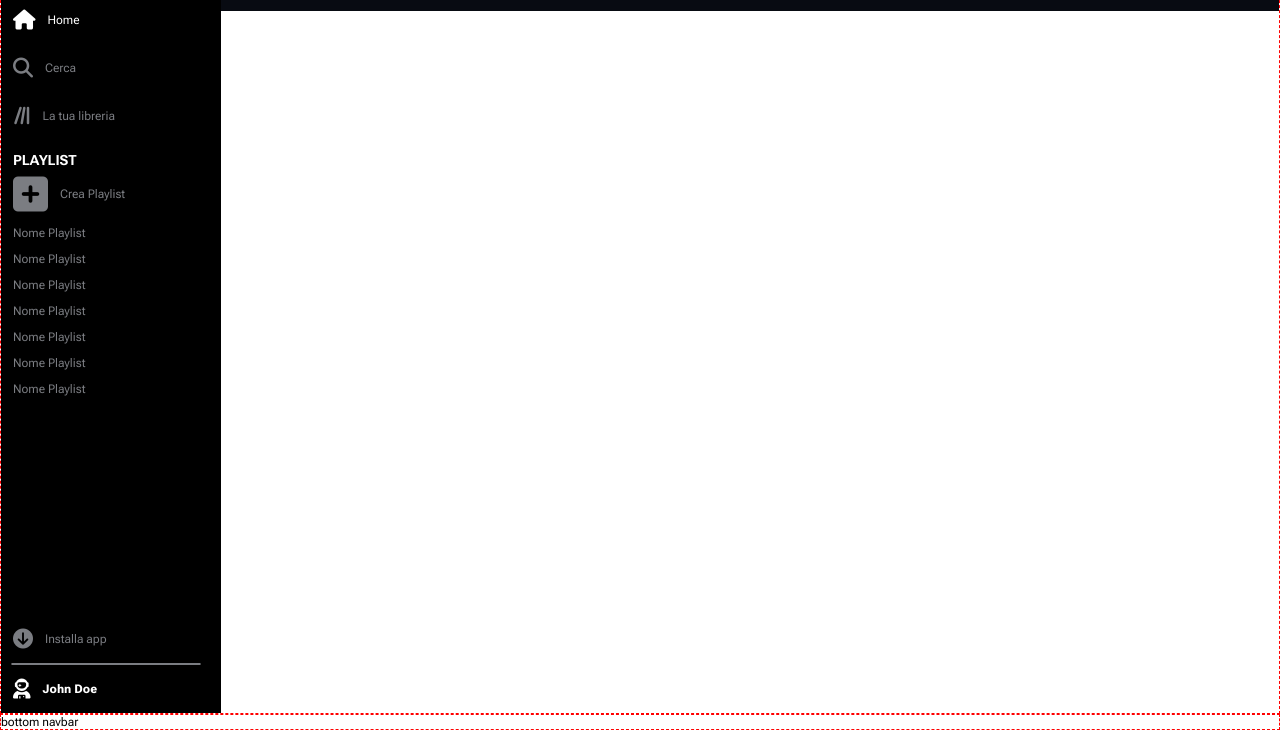
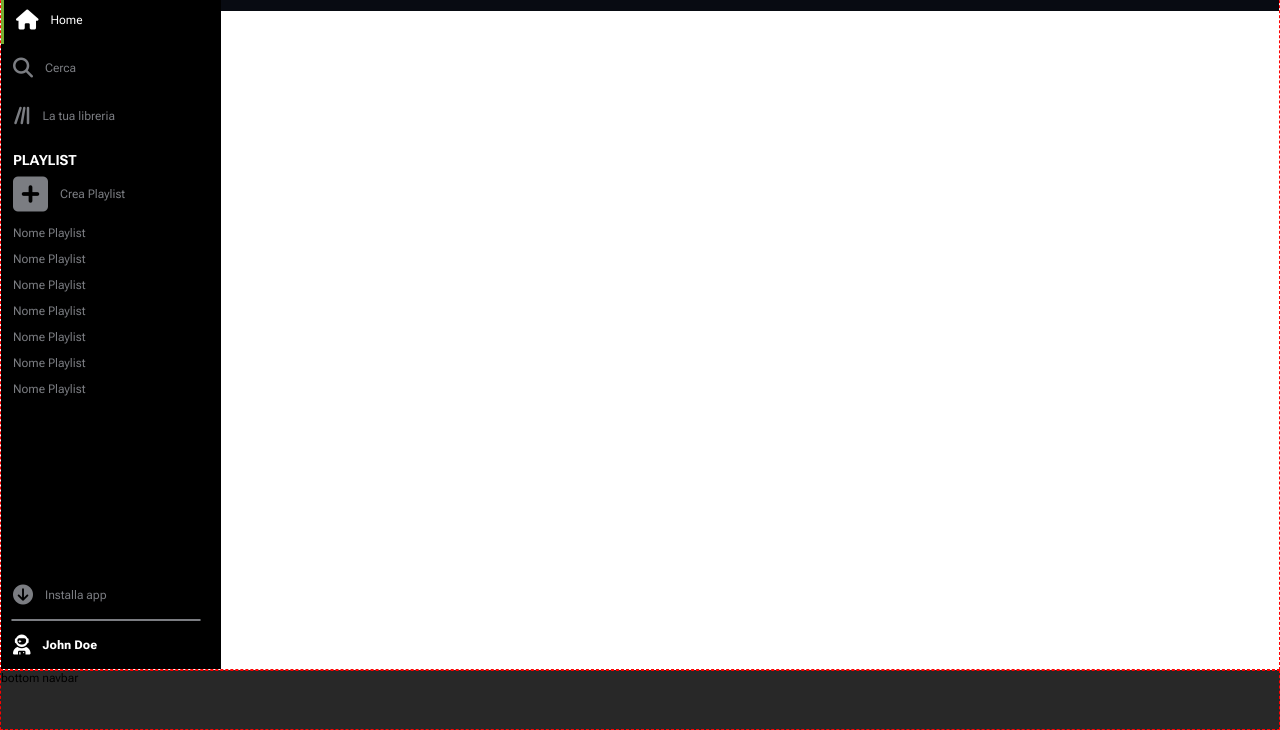
Before and after one commit to NataliyaShevchuk/html-css-spotifyweb, a plain HTML site: page index.html in a window 1280 px wide. Shown: the part 70-800 px from the top of the page. Drawn offline with Linux system fonts and the light colour scheme.

Commit message:
green detail added

```diff
--- a/css/style.css
+++ b/css/style.css
@@ -70,6 +70,9 @@ img{
 .sidebar .sidebar-list .item-text{
     display: none;
 }
+.green-detail{
+    border-left: 3px solid var(--hover-green);
+}
 .item-icon{
     font-size: 20px;
 }
@@ -131,4 +134,6 @@ img{
 
 .bottom-navbar{
     flex-shrink: 0;
+    min-height: 60px;
+    background-color: var(--bottom-navbar);
 }
--- a/index.html
+++ b/index.html
@@ -26,7 +26,7 @@
                             <img class="big-logo" src="img/logo.svg" alt="big logo spotify">
                         </a>
                     </li>
-                    <li>
+                    <li class="green-detail">
                         <a href="#">
                             <div class="item-icon color-white"><i class="fa-solid fa-house"></i></div>
                             <div class="item-text color-white">Home</div>
@@ -94,7 +94,9 @@
                     <button class="upgrade-btn">EFFETTUA L'UPGRADE</button>
                 </div>
             </div>
+            <div class="categories-bar">
 
+            </div>
 
         </div>
     </div>
```
